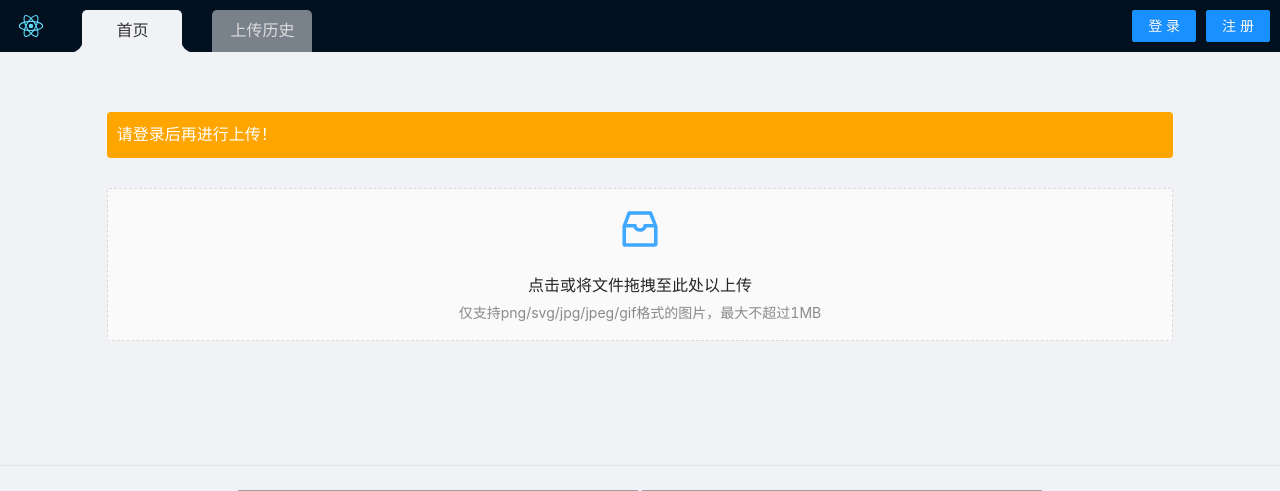
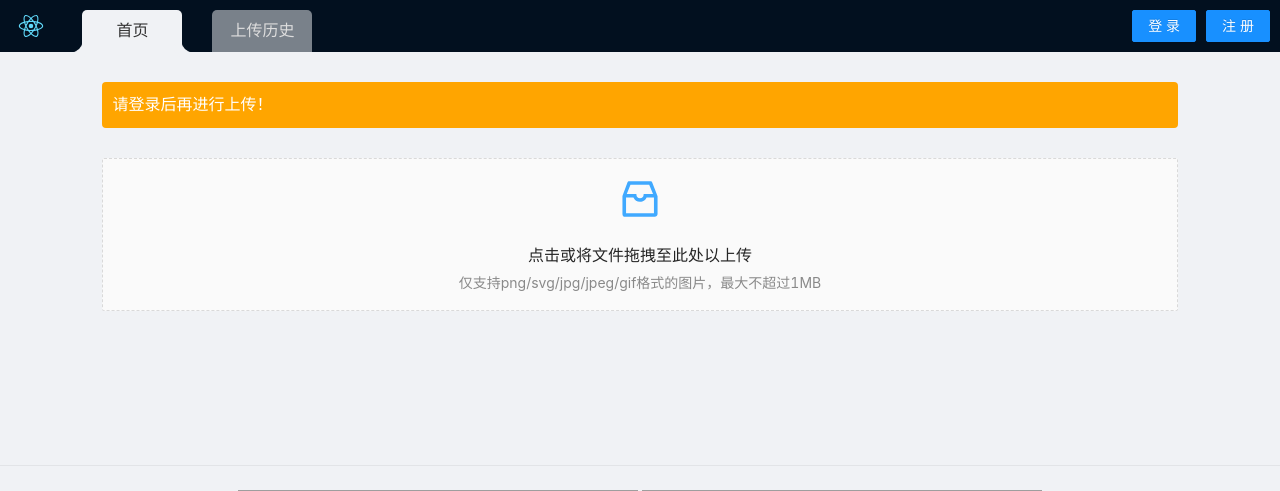
Before and after one commit to baIder/rich-image-hosting, a React (Create React App) app: page /#/ in a window 1280 px wide. Shown: the top 491 px of the page. Built offline with nearby package versions, Linux system fonts and the light colour scheme; grey boxes are pictures that could not be loaded; what leancloud-storage would draw is missing.

Commit message:
调整样式

```diff
--- a/src/App.css
+++ b/src/App.css
@@ -26,5 +26,6 @@ a {
 }
 
 main {
-  padding: 30px 0;
+  padding: 30px 8vw;
+  flex: 1;
 }
--- a/src/App.tsx
+++ b/src/App.tsx
@@ -11,16 +11,13 @@ import styled from 'styled-components';
 
 const Home = lazy(() => import('./pages/Home'));
 const History = lazy(() => import('./pages/History'));
-const StyledRow = styled(Row)`
-  flex: 1
-`;
+
 
 const App: React.FC = () => {
   return (
     <>
       <Header/>
-      <StyledRow>
-        <Col span={20} offset={2}>
+
       <main>
         <Suspense fallback={<Loading/>}>
           <Routes>
@@ -31,8 +28,7 @@ const App: React.FC = () => {
           </Routes>
         </Suspense>
       </main>
-        </Col>
-      </StyledRow>
+
       <Row>
         <Col span={24}>
           <Footer/>
--- a/src/components/HistoryList.tsx
+++ b/src/components/HistoryList.tsx
@@ -11,6 +11,11 @@ const Img = styled(Image)`
   height: 120px;
   object-fit: contain;
   border: 1px solid #eee;
+`;
+
+const SpinWrapper = styled.div`
+  display: flex;
+  justify-content: center;
 `;
 
 const HistoryList: React.FC = () => {
@@ -30,7 +35,7 @@ const HistoryList: React.FC = () => {
       <div
         id="scrollableDiv"
         style={{
-          height: '70vh',
+          height: '75vh',
           overflow: 'auto',
           padding: '0 16px',
           border: '1px solid rgba(140, 140, 140, 0.35)',
@@ -40,7 +45,7 @@ const HistoryList: React.FC = () => {
           dataLength={HistoryStore.list.length}
           next={loadMoreData}
           hasMore={!HistoryStore.isLoading && HistoryStore.hasMore}
-          loader={<Spin/>}
+          loader={<SpinWrapper><Spin/></SpinWrapper>}
           endMessage={<Divider plain>It is all, nothing more 🤐</Divider>}
           scrollableTarget="scrollableDiv"
         >
--- a/src/components/Tips.tsx
+++ b/src/components/Tips.tsx
@@ -10,7 +10,7 @@ type TipsProps = {
 const TipsDiv = styled.div`
   background: orange;
   padding: 10px;
-  margin: 30px 0;
+  margin-bottom: 30px;
   color: white;
   border-radius: 4px;
 `;
--- a/src/pages/History.tsx
+++ b/src/pages/History.tsx
@@ -4,7 +4,6 @@ import List from '../components/HistoryList';
 const History: React.FC = () => {
   return (
     <>
-      <h1>History</h1>
       <List/>
     </>
   );
```
Lines whose indentation alone changed are shown as unchanged.
